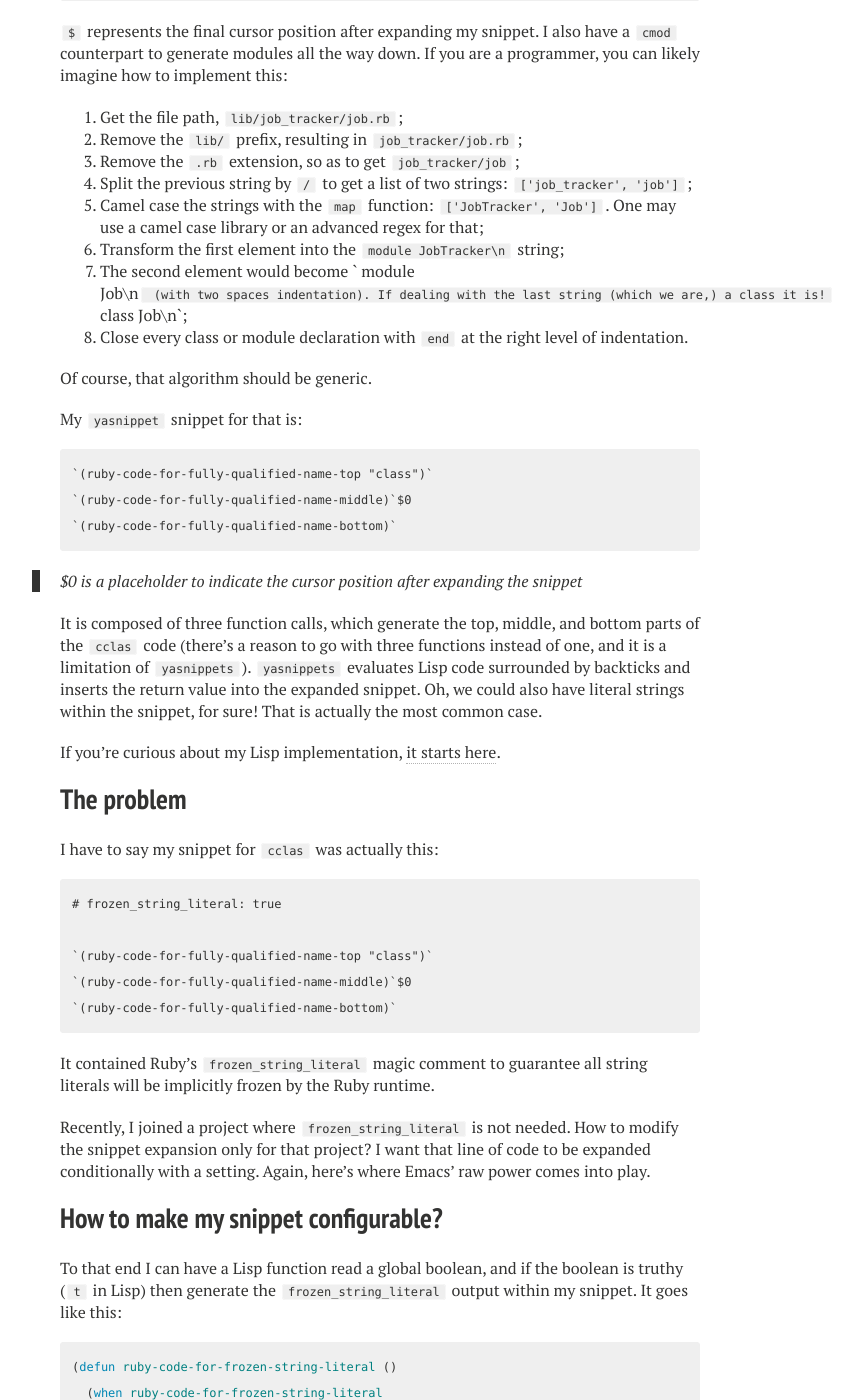
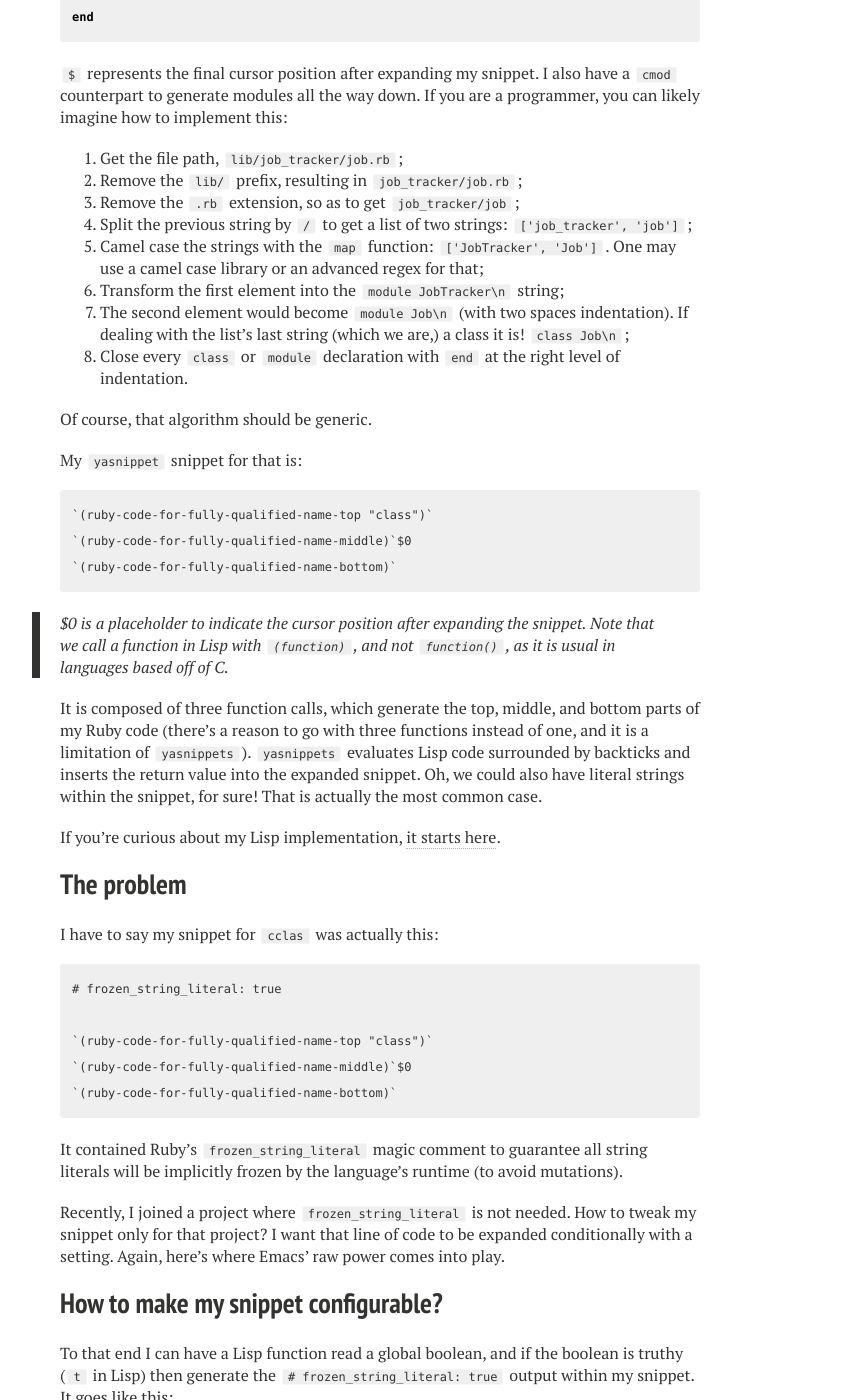
Before and after one commit to thiagoa/thiagoa.github.io, a Jekyll site: the page built from _posts/2021-07-30-powerful-emacs-snippets.markdown, in a window 1280 px wide and 1400 px high, scrolled down 647 px. Shown: the whole window, without its empty margins (260-1122 px from the left). Built offline with Jekyll 4.4.1, drawn with Linux system fonts in a browser that asks for light colours; nearby versions of some CDN libraries; comment, search, counter and statistics services are not loaded; some of the changed text lies outside the part shown.

Commit message:
Tradução: Snippets Legais com o Emacs

````diff
--- a/_posts/2021-07-30-powerful-emacs-snippets.markdown
+++ b/_posts/2021-07-30-powerful-emacs-snippets.markdown
@@ -5,6 +5,8 @@ description: Showcasing the powerful idea behind mixing snippets + code
 tags: [emacs ruby]
 comments: true
 ---
+
+You can read the brazilian portuguese version of this post [here](http://thiagoa.github.io/snippets-legais-com-o-emacs/).
 
 One of the cool things about Emacs is that you can use actual Lisp code to expand your snippets. The purpose of this post is to show how powerful that technique can be, so that you can implement it in your own editor (Neovim is a likely candidate) if needed.
 
@@ -34,8 +36,8 @@ end
 4. Split the previous string by `/` to get a list of two strings: `['job_tracker', 'job']`;
 5. Camel case the strings with the `map` function: `['JobTracker', 'Job']`. One may use a camel case library or an advanced regex for that;
 6. Transform the first element into the `module JobTracker\n` string;
-7. The second element would become `  module Job\n` (with two spaces indentation). If dealing with the last string (which we are,) a class it is! `  class Job\n`;
-8. Close every class or module declaration with `end` at the right level of indentation.
+7. The second element would become `module Job\n` (with two spaces indentation). If dealing with the list's last string (which we are,) a class it is! `class Job\n`;
+8. Close every `class` or `module` declaration with `end` at the right level of indentation.
 
 Of course, that algorithm should be generic.
 
@@ -47,9 +49,9 @@ My `yasnippet` snippet for that is:
 `(ruby-code-for-fully-qualified-name-bottom)`
 ```
 
-> $0 is a placeholder to indicate the cursor position after expanding the snippet
+> $0 is a placeholder to indicate the cursor position after expanding the snippet. Note that we call a function in Lisp with `(function)`, and not `function()`, as it is usual in languages based off of C.
 
-It is composed of three function calls, which generate the top, middle, and bottom parts of the `cclas` code (there's a reason to go with three functions instead of one, and it is a limitation of `yasnippets`). `yasnippets` evaluates Lisp code surrounded by backticks and inserts the return value into the expanded snippet. Oh, we could also have literal strings within the snippet, for sure! That is actually the most common case.
+It is composed of three function calls, which generate the top, middle, and bottom parts of my Ruby code (there's a reason to go with three functions instead of one, and it is a limitation of `yasnippets`). `yasnippets` evaluates Lisp code surrounded by backticks and inserts the return value into the expanded snippet. Oh, we could also have literal strings within the snippet, for sure! That is actually the most common case.
 
 If you're curious about my Lisp implementation, [it starts here](https://github.com/thiagoa/dotemacs/blob/e5448f3862b0e1e365152d72d8fbe016e753bd74/lib/lang-ruby.el#L221).
 
@@ -65,13 +67,13 @@ I have to say my snippet for `cclas` was actually this:
 `(ruby-code-for-fully-qualified-name-bottom)`
 ```
 
-It contained Ruby's `frozen_string_literal` magic comment to guarantee all string literals will be implicitly frozen by the Ruby runtime.
+It contained Ruby's `frozen_string_literal` magic comment to guarantee all string literals will be implicitly frozen by the language's runtime (to avoid mutations).
 
-Recently, I joined a project where `frozen_string_literal` is not needed. How to modify the snippet expansion only for that project? I want that line of code to be expanded conditionally with a setting. Again, here's where Emacs' raw power comes into play.
+Recently, I joined a project where `frozen_string_literal` is not needed. How to tweak my snippet only for that project? I want that line of code to be expanded conditionally with a setting. Again, here's where Emacs' raw power comes into play.
 
 ## How to make my snippet configurable?
 
-To that end I can have a Lisp function read a global boolean, and if the boolean is truthy (`t` in Lisp) then generate the `frozen_string_literal` output within my snippet. It goes like this:
+To that end I can have a Lisp function read a global boolean, and if the boolean is truthy (`t` in Lisp) then generate the `# frozen_string_literal: true` output within my snippet. It goes like this:
 
 ```lisp
 (defun ruby-code-for-frozen-string-literal ()
@@ -93,15 +95,15 @@ M-x add-dir-local-variable
 
 With the above command, I specified that, for the `enh-ruby-mode` major mode, I want the value of `ruby-code-for-frozen-string-literal` to be `nil`. So it generated a `.dir-locals` file in the root of my project with this:
 
-```
+```lisp
 ((enh-ruby-mode . ((ruby-code-for-frozen-string-literal . nil))))
 ```
 
-That file actually existed, so it just added my new setting into it.
+That file actually existed, so Emacs just added my new setting into it.
 
-The last step was to change my snippet into this:
+The last step was to make a small change to my snippet:
 
-```
+```lisp
 `(ruby-code-for-frozen-string-literal)``(ruby-code-for-fully-qualified-name-top "class")`
 `(ruby-code-for-fully-qualified-name-middle)`$0
 `(ruby-code-for-fully-qualified-name-bottom)`
````
Also changed, not shown: other parts of _posts/2021-07-30-powerful-emacs-snippets.markdown (+2 -2 lines), _posts/2021-07-30-snippets-legais-com-o-emacs.md (added, +120 -0 lines).
